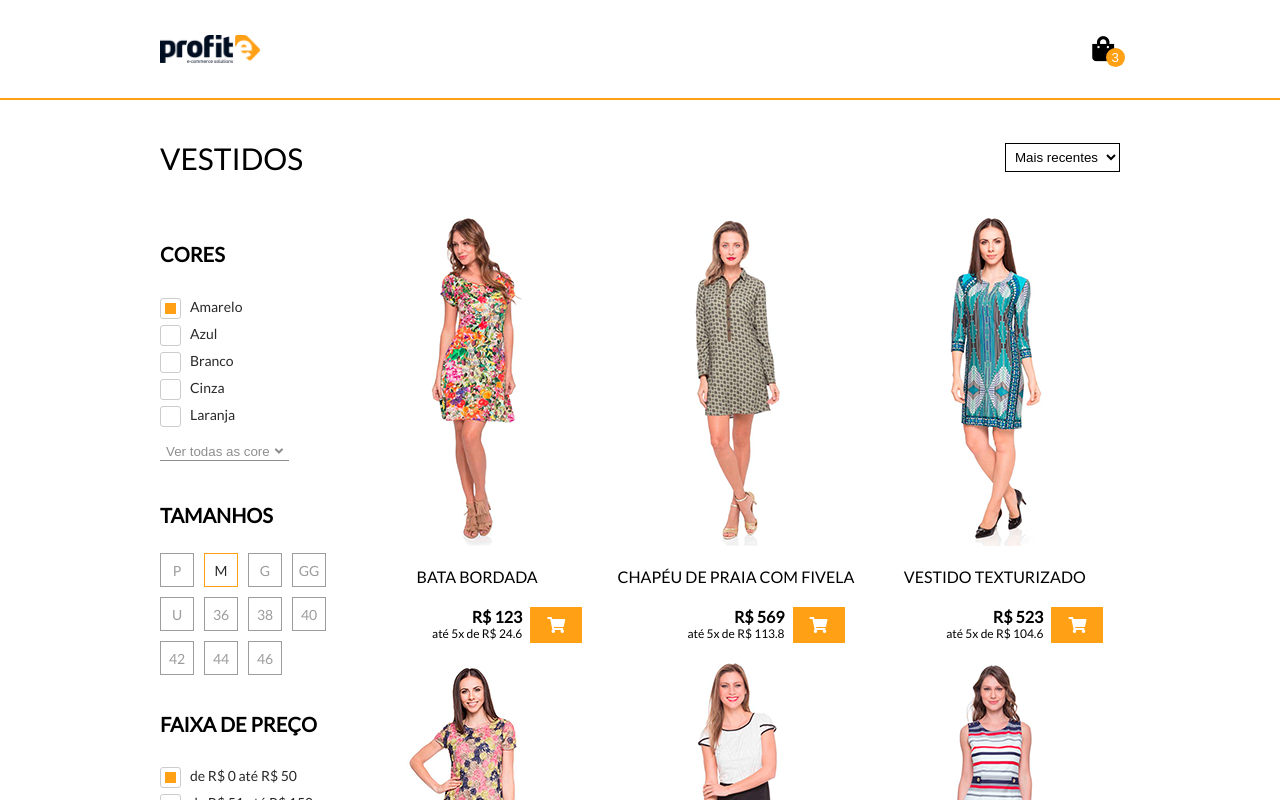
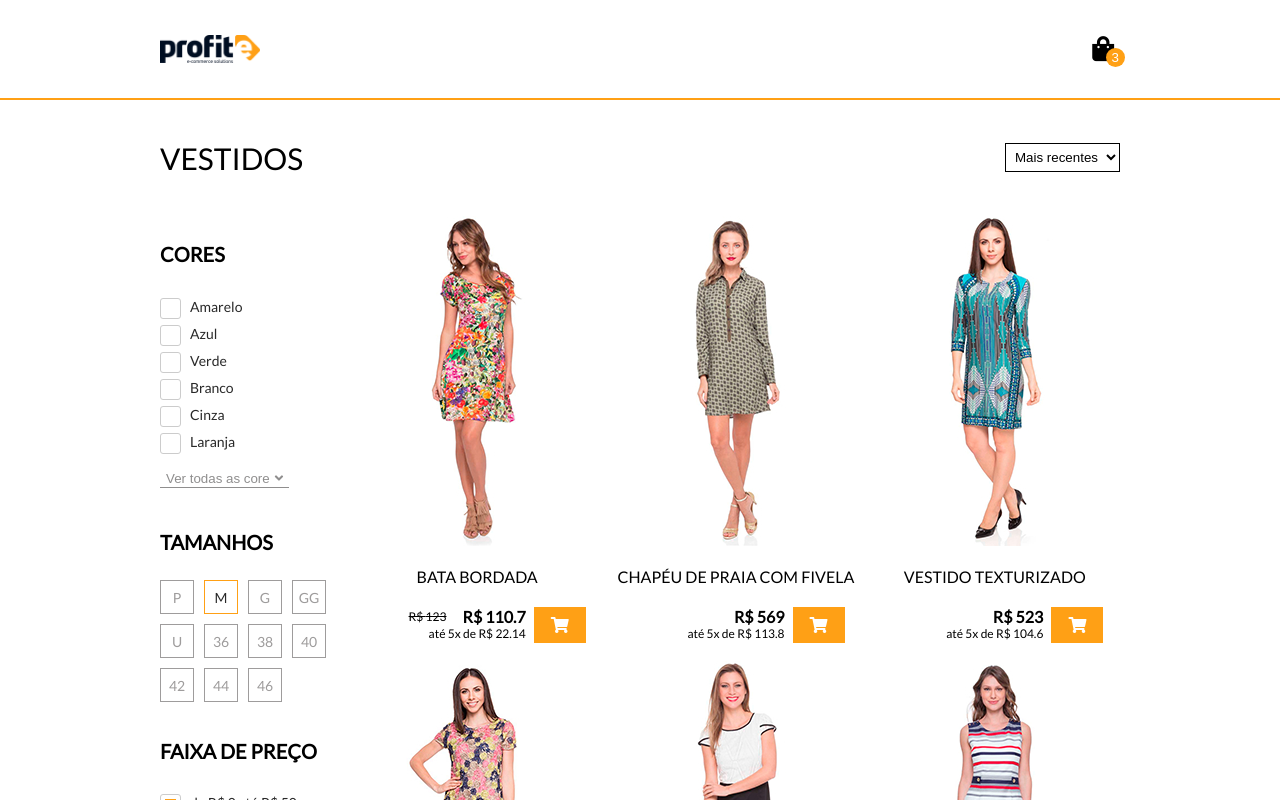
Before and after one commit to leanfj/teste-bsconsult, a React (Create React App) app in the folder app/: page / in a window 1280 px wide. Shown: the top 800 px of the page. Built offline with nearby package versions, Linux system fonts and the light colour scheme; data requests are answered from the project's data file.

Commit message:
Refatoração de botão carregar mais

```diff
--- a/app/dados.json
+++ b/app/dados.json
@@ -7,7 +7,7 @@
       "cor": "amarelo",
       "tamanhos": ["p", "m", "g", "gg" ],
       "preco": 123,
-      "valorDesconto": "",
+      "valorDesconto": 10,
       "diponivel": true,
       "tipo": "vestido"
     },
@@ -164,6 +164,171 @@
       "valorDesconto": "",
       "diponivel": true,
       "tipo": "vestido"
+    },
+    {
+      "id": 16,
+      "nome": "vestido texturizado",
+      "imagem": "./img-produto/produto8.jpg",
+      "cor": "verde",
+      "tamanhos": ["p", "m", "g" ],
+      "preco": 596,
+      "valorDesconto": "",
+      "diponivel": true,
+      "tipo": "vestido"
+    },
+    {
+      "id": 17,
+      "nome": "vestido texturizado",
+      "imagem": "./img-produto/produto9.jpg",
+      "cor": "verde",
+      "tamanhos": ["p", "m", "g" ],
+      "preco": 596,
+      "valorDesconto": "",
+      "diponivel": true,
+      "tipo": "vestido"
+    },
+    {
+      "id": 18,
+      "nome": "vestido texturizado",
+      "imagem": "./img-produto/produto6.jpg",
+      "cor": "verde",
+      "tamanhos": ["p", "m", "g" ],
+      "preco": 596,
+      "valorDesconto": "",
+      "diponivel": true,
+      "tipo": "vestido"
+    },
+    {
+      "id": 19,
+      "nome": "vestido texturizado",
+      "imagem": "./img-produto/produto5.jpg",
+      "cor": "verde",
+      "tamanhos": ["p", "m", "g" ],
+      "preco": 596,
+      "valorDesconto": "",
+      "diponivel": true,
+      "tipo": "vestido"
+    },
+    {
+      "id": 20,
+      "nome": "vestido texturizado",
+      "imagem": "./img-produto/produto3.jpg",
+      "cor": "verde",
+      "tamanhos": ["p", "m", "g" ],
+      "preco": 596,
+      "valorDesconto": "",
+      "diponivel": true,
+      "tipo": "vestido"
+    },
+    {
+      "id": 21,
+      "nome": "vestido texturizado",
+      "imagem": "./img-produto/produto6.jpg",
+      "cor": "verde",
+      "tamanhos": ["p", "m", "g" ],
+      "preco": 596,
+      "valorDesconto": "",
+      "diponivel": true,
+      "tipo": "vestido"
+    },
+    {
+      "id": 22,
+      "nome": "vestido texturizado",
+      "imagem": "./img-produto/produto4.jpg",
+      "cor": "verde",
+      "tamanhos": ["p", "m", "g" ],
+      "preco": 596,
+      "valorDesconto": "",
+      "diponivel": true,
+      "tipo": "vestido"
+    },
+    {
+      "id": 23,
+      "nome": "vestido texturizado",
+      "imagem": "./img-produto/produto2.jpg",
+      "cor": "verde",
+      "tamanhos": ["p", "m", "g" ],
+      "preco": 596,
+      "valorDesconto": "",
+      "diponivel": true,
+      "tipo": "vestido"
+    },
+    {
+      "id": 24,
+      "nome": "vestido texturizado",
+      "imagem": "./img-produto/produto3.jpg",
+      "cor": "verde",
+      "tamanhos": ["p", "m", "g" ],
+      "preco": 596,
+      "valorDesconto": "",
+      "diponivel": true,
+      "tipo": "vestido"
+    },
+    {
+      "id": 25,
+      "nome": "vestido texturizado",
+      "imagem": "./img-produto/produto8.jpg",
+      "cor": "verde",
+      "tamanhos": ["p", "m", "g" ],
+      "preco": 596,
+      "valorDesconto": "",
+      "diponivel": true,
+      "tipo": "vestido"
+    },
+    {
+      "id": 26,
+      "nome": "vestido texturizado",
+      "imagem": "./img-produto/produto9.jpg",
+      "cor": "verde",
+      "tamanhos": ["p", "m", "g" ],
+      "preco": 596,
+      "valorDesconto": "",
+      "diponivel": true,
+      "tipo": "vestido"
+    },
+    {
+      "id": 27,
+      "nome": "vestido texturizado",
+      "imagem": "./img-produto/produto5.jpg",
+      "cor": "verde",
+      "tamanhos": ["p", "m", "g" ],
+      "preco": 596,
+      "valorDesconto": "",
+      "diponivel": true,
+      "tipo": "vestido"
+    },
+    {
+      "id": 28,
+      "nome": "vestido texturizado",
+      "imagem": "./img-produto/produto6.jpg",
+      "cor": "verde",
+      "tamanhos": ["p", "m", "g" ],
+      "preco": 596,
+      "valorDesconto": "",
+      "diponivel": true,
+      "tipo": "vestido"
+    },
+    {
+      "id": 29,
+      "nome": "vestido texturizado",
+      "imagem": "./img-produto/produto4.jpg",
+      "cor": "verde",
+      "tamanhos": ["p", "m", "g" ],
+      "preco": 596,
+      "valorDesconto": "",
+      "diponivel": true,
+      "tipo": "vestido"
+    },
+    {
+      "id": 30,
+      "nome": "vestido texturizado",
+      "imagem": "./img-produto/produto2.jpg",
+      "cor": "verde",
+      "tamanhos": ["p", "m", "g" ],
+      "preco": 596,
+      "valorDesconto": "",
+      "diponivel": true,
+      "tipo": "vestido"
     }
   ],
   "cores": [
--- a/app/src/App.js
+++ b/app/src/App.js
@@ -1,6 +1,6 @@
 import React, { Component } from 'react';
 import './App.css';
-import { CSSTransitionGroup } from 'react-transition-group'
+import { CSSTransitionGroup } from 'react-transition-group';
 import Header from './components/Header/Header'
 import SubHeader from './components/SubHeader/SubHeader';
 import ColorFilter from './components/ColorFilter/ColorFilter';
@@ -15,16 +15,15 @@ class App extends Component {
     super(props);
     this.state = {
       dados: [],
-      limit: 9
+      limit: 6
     }
   }
   componentDidMount() {
     this.loadContent();
-    this.loadMore();
   }
 
   loadContent = () => {
-    Apis.listProducts(this.state.limit).then(
+    Apis.listProducts().then(
       response => {
         this.setState({
           dados: response.data,
@@ -33,9 +32,24 @@ class App extends Component {
     );
   }
 
+  loadByColor = (argColor) => {
+      Apis.filterByColor(argColor).then(
+        response => {
+          this.setState({
+            dados: response.data,
+          });
+        }
+      );
+  }
+
   loadMore = () =>{
-    this.setState({ limit: this.state.limit + 3 });
-    this.loadContent();
+    this.setState({
+      limit: this.state.limit + 3
+    });
+    if (this.state.dados.length <= this.state.limit) {
+      alert('Sem produtos para carregar');
+    }
+
   }
 
   render() {
@@ -54,17 +68,11 @@ class App extends Component {
             <SizeFilter/>
             <PriceFilter/>
           </aside>
-          <section className="vitrine">
-              <CSSTransitionGroup
-              transitionName="example"
-              transitionEnterTimeout={300}
-              transitionLeaveTimeout={300}
-              className="vitrine__group">
-              {this.state.dados.map((produto, index) => {
-                return <VitrineItem key={index} Id={produto.id} Nome={produto.nome} Imagem={produto.imagem} Preco={produto.preco} Desconto={produto.valorDesconto} />
-              })}
-              <button className="button__more" onClick={this.loadMore}>Carregar Mais</button>
-              </CSSTransitionGroup>
+          <section className="vitrine vitrine__group">
+            {this.state.dados.slice(0, this.state.limit).map((produto, index) => {
+              return <VitrineItem key={index} Id={produto.id} Nome={produto.nome} Imagem={produto.imagem} Preco={produto.preco} Desconto={produto.valorDesconto} />
+            })}
+            <button className="button__more" onClick={this.loadMore}>Carregar Mais</button>
 
           </section>
         </main>
--- a/app/src/api/Api.js
+++ b/app/src/api/Api.js
@@ -4,10 +4,13 @@ const api = axios.create({
   baseURL: 'http://localhost:3001/produtos'
 });
 
-export const listProducts = (argLimit) => api.get(`?_limit=${argLimit}`);
+export const listProducts = () => api.get();
+
+export const filterByColor = (argCor) => api.get(`?cor=${argCor}`);
 
 const Apis = {
-  listProducts
+  listProducts,
+  filterByColor
 };
 
 export default Apis;
--- a/app/src/components/ColorFilter/ColorFilter.js
+++ b/app/src/components/ColorFilter/ColorFilter.js
@@ -1,35 +1,60 @@
-import React, {Component} from 'react';
+import React, { Component } from 'react';
 import './ColorFilter.css';
 
 class ColorFilter extends Component {
-  render(){
+  constructor(props) {
+    super(props);
+    this.state = {
+      amarelo: false,
+      azul: false,
+      branco: false,
+      cinza: false,
+      laranja: false,
+      verde: false,
+      itemChecked: {}
+    }
+  }
+
+  isChecked = (e) => {
+    console.log(e.target.name);
+    let itemChecked = this.state.itemChecked;
+    itemChecked[e.target.name] = e.target.checked;
+    this.setState({
+      [e.target.name]: e.target.checked,
+      itemChecked
+    });
+  }
+
+  render() {
     return (
       <div className="colorfilter">
         <h4 className="colorfilter__titulo">cores</h4>
-        <form action="">
-          <label htmlFor="amarelo" className="colorfilter__input colorfilter__input--selected">
-            <input type="checkbox" name="amarelo" id="amarelo" />
+        <label htmlFor="amarelo" className={"colorfilter__input " + (this.state.amarelo ? "colorfilter__input--selected" : "")}>
+          <input type="checkbox" name="amarelo" id="amarelo" ref="amarelo" checked={this.state.checkedAmarelo} onChange={(e) => this.isChecked(e)} />
           Amarelo
         </label>
-          <label htmlFor="azul" className="colorfilter__input ">
-            <input type="checkbox" name="azul" id="azul" />
+        <label htmlFor="azul" className={"colorfilter__input " + (this.state.azul ? "colorfilter__input--selected" : "")}>
+          <input type="checkbox" name="azul" id="azul" ref="azul" onChange={this.isChecked} />
           Azul
         </label>
-          <label htmlFor="branco" className="colorfilter__input ">
-            <input type="checkbox" name="branco" id="branco" />
+        <label htmlFor="verde" className={"colorfilter__input " + (this.state.verde ? "colorfilter__input--selected" : "")}>
+          <input type="checkbox" name="verde" id="verde" ref="verde" onChange={this.isChecked} />
+          Verde
+        </label>
+        <label htmlFor="branco" className={"colorfilter__input " + (this.state.branco ? "colorfilter__input--selected" : "")}>
+          <input type="checkbox" name="branco" id="branco" ref="branco" onChange={this.isChecked} />
           Branco
         </label>
-          <label htmlFor="cinza" className="colorfilter__input ">
-            <input type="checkbox" name="cinza" id="cinza" />
+        <label htmlFor="cinza" className={"colorfilter__input " + (this.state.cinza ? "colorfilter__input--selected" : "")}>
+          <input type="checkbox" name="cinza" id="cinza" ref="cinza" onChange={this.isChecked} />
           Cinza
         </label>
-          <label htmlFor="laranja" className="colorfilter__input ">
-            <input type="checkbox" name="laranja" id="laranja" />
+        <label htmlFor="laranja" className={"colorfilter__input " + (this.state.laranja ? "colorfilter__input--selected" : "")}>
+          <input type="checkbox" name="laranja" id="laranja" ref="laranja" onChange={this.isChecked} />
           Laranja
         </label>
         <button className="colorfilter__vermais">Ver todas as core
-          <i className="fas fa-angle-down"/> </button>
-        </form>
+          <i className="fas fa-angle-down" /> </button>
       </div>
     );
   }
--- a/app/src/components/VitrineItem/VitrineItem.css
+++ b/app/src/components/VitrineItem/VitrineItem.css
@@ -41,3 +41,18 @@
   position: absolute;
   right: -60px;
 }
+
+/* Animations */
+
+.showItem {
+  animation: show .5s ease-in forwards;
+}
+
+@keyframes show {
+  0% {
+    opacity: 0;
+  }
+  100% {
+    opacity: 1;
+  }
+}
--- a/app/src/components/VitrineItem/VitrineItem.js
+++ b/app/src/components/VitrineItem/VitrineItem.js
@@ -4,7 +4,7 @@ import './VitrineItem.css';
 class VitrineItem extends Component {
   render() {
     return (
-      <div className="vitrineitem">
+      <div className="vitrineitem showItem">
         <img src={this.props.Imagem} alt="Foto produto" className="vitrineitem__image"/>
         <h4 className="vitrineitem__nome">{this.props.Nome}</h4>
         <div className="vitrineitem__bottom">
```
Also changed, not shown: app/src/dados.json (deleted, +0 -19 lines). Lines whose indentation alone changed are shown as unchanged.
